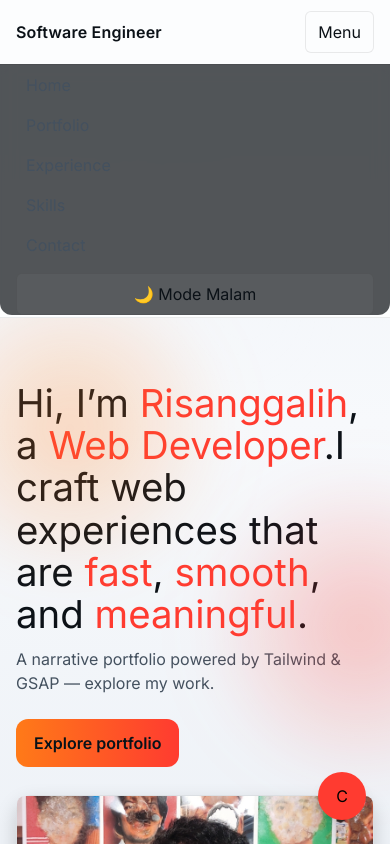
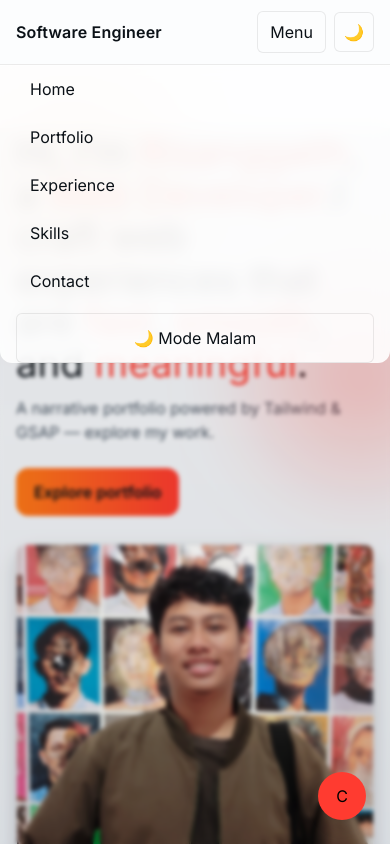
Before and after one commit to septiandr/profile-website, a Next.js app: page / in a window 390 px wide. Both pictures are taken after a click on the button "Menu". Built offline with nearby package versions, Linux system fonts and the light colour scheme.

Commit message:
fix mobile

```diff
--- a/src/app/globals.css
+++ b/src/app/globals.css
@@ -66,6 +66,17 @@ body {
 .nav a.active { color: var(--text); background: rgba(255,255,255,.12); }
 .header-progress { height: 2px; background: rgba(255,255,255,.06); }
 .header-progress .bar { height: 100%; width: 0%; background: linear-gradient(90deg, var(--accent), var(--primary)); }
+
+/* Mobile nav improvements */
+.mobile-nav { position: fixed; top: 64px; left: 0; right: 0; z-index: 49; transform: translateY(-8px); opacity: 0; transition: transform .25s ease, opacity .25s ease; }
+.mobile-nav.block { transform: translateY(0); opacity: 1; }
+.mobile-backdrop { position: fixed; inset: 64px 0 0 0; background: rgba(0,0,0,.25); backdrop-filter: blur(2px); border: 0; padding: 0; margin: 0; width: 100%; height: calc(100vh - 64px); }
+:root[data-theme='light'] .mobile-backdrop { background: rgba(0,0,0,.08); }
+.mobile-nav nav { border-top: 1px solid var(--border); background: rgba(9,13,18,.85); backdrop-filter: blur(8px); transform: translateY(-6px); transition: transform .25s ease; }
+.mobile-nav.block nav { transform: translateY(0); }
+:root[data-theme='light'] .mobile-nav nav { background: rgba(255,255,255,.9); }
+.mobile-nav a { display: block; padding: 12px 14px; border-radius: 10px; color: var(--text); }
+.mobile-nav a:hover { background: rgba(255,255,255,.08); }
 
 /* Buttons */
 .btn {
--- a/src/components/Experience.tsx
+++ b/src/components/Experience.tsx
@@ -24,18 +24,18 @@ export default function Experience() {
       stepEls.forEach((step) => {
         g.fromTo(
           step,
-          { opacity: 0, y: 40 },
+          { opacity: 0, y: 24 },
           {
             opacity: 1,
             y: 0,
-            duration: 0.6,
+            duration: 0.45,
             ease: "power3.out",
             force3D: true,
             scrollTrigger: {
               trigger: step,
-              start: "top 85%",
-              end: "top 45%",
-              toggleActions: "play none none reverse",
+              start: "top 75%",
+              toggleActions: "play none none none",
+              once: true,
               invalidateOnRefresh: true,
             },
           }
--- a/src/components/Header.tsx
+++ b/src/components/Header.tsx
@@ -72,6 +72,15 @@ export default function Header() {
     applyTheme(theme === 'light' ? 'dark' : 'light');
   }
 
+  // Lock body scroll when mobile menu is open
+  useEffect(() => {
+    if (open) {
+      const prev = document.body.style.overflow;
+      document.body.style.overflow = 'hidden';
+      return () => { document.body.style.overflow = prev; };
+    }
+  }, [open]);
+
   return (
     <header ref={root} className="header sticky top-0 z-50 backdrop-blur-sm bg-[rgba(9,13,18,.5)] border-b border-[var(--border)]">
       <div className="container header-inner flex items-center justify-between h-16">
@@ -90,8 +99,9 @@ export default function Header() {
             {theme === 'light' ? '🌙' : '☀️'}
           </button>
         </nav>
+        <div className="md:hidden flex items-center gap-2">
           <button
-          className="menu-toggle md:hidden inline-flex items-center gap-2 px-3 py-2 rounded-md border border-[var(--border)] text-[var(--text)] bg-[rgba(255,255,255,.04)]"
+            className="menu-toggle inline-flex items-center gap-2 px-3 py-2 rounded-md border border-[var(--border)] text-[var(--text)] bg-[rgba(255,255,255,.04)]"
             aria-label="Toggle navigation"
             aria-expanded={open}
             aria-controls="mobile-nav"
@@ -99,15 +109,32 @@ export default function Header() {
           >
             Menu
           </button>
+          <button
+            onClick={toggleTheme}
+            aria-label="Toggle theme"
+            className="inline-flex items-center justify-center w-10 h-10 rounded-md border border-[var(--border)] text-[var(--text)] bg-[rgba(255,255,255,.04)]"
+          >
+            {theme === 'light' ? '🌙' : '☀️'}
+          </button>
+        </div>
       </div>
       {/* Mobile nav */}
       <div id="mobile-nav" className={`mobile-nav ${open ? "block" : "hidden"} md:hidden`}>
+        {/* Backdrop to close menu on outside click */}
+        {open && (
+          <button
+            type="button"
+            className="mobile-backdrop"
+            aria-label="Close navigation"
+            onClick={() => setOpen(false)}
+          />
+        )}
         <nav className="container px-3 py-3 border-t border-[var(--border)] bg-[rgba(9,13,18,.7)] backdrop-blur-sm rounded-b-xl">
           {items.map((i) => (
             <Link
               key={`m-${i.id}`}
               href={`#${i.id}`}
-              className="block px-2.5 py-2 rounded-md text-[var(--muted)] hover:text-[var(--text)] hover:bg-[rgba(255,255,255,.06)]"
+              className="block px-3 py-3 rounded-md text-[var(--muted)] hover:text-[var(--text)] hover:bg-[rgba(255,255,255,.06)]"
               onClick={() => setOpen(false)}
             >
               {i.label}
@@ -116,7 +143,7 @@ export default function Header() {
           <button
             onClick={() => { toggleTheme(); setOpen(false); }}
             aria-label="Toggle theme"
-            className="mt-2 w-full px-2.5 py-2 rounded-md border border-[var(--border)] text-[var(--text)] bg-[rgba(255,255,255,.04)] hover:bg-[rgba(255,255,255,.08)]"
+            className="mt-2 w-full px-3 py-3 rounded-md border border-[var(--border)] text-[var(--text)] bg-[rgba(255,255,255,.04)] hover:bg-[rgba(255,255,255,.08)]"
           >
             {theme === 'light' ? '🌙 Mode Malam' : '☀️ Mode Siang'}
           </button>
--- a/src/components/Projects.tsx
+++ b/src/components/Projects.tsx
@@ -142,20 +142,22 @@ export default function Projects() {
       });
 
       rowMap.forEach((group) => {
-        g.set(group, { autoAlpha: 0, y: 24 });
+        g.set(group, { autoAlpha: 0, y: 20 });
         g.fromTo(
           group,
-          { autoAlpha: 0, y: 24 },
+          { autoAlpha: 0, y: 20 },
           {
             autoAlpha: 1,
             y: 0,
-            duration: 0.7,
+            duration: 0.6,
             ease: "power2.out",
-            stagger: 0.06,
+            stagger: 0.05,
             scrollTrigger: {
               trigger: group[0],
-              start: "top 85%",
-              toggleActions: "play none none reverse",
+              start: "top 95%",
+              toggleActions: "play none none none",
+              once: true,
+              invalidateOnRefresh: true,
             },
           }
         );
```
Lines whose indentation alone changed are shown as unchanged.
